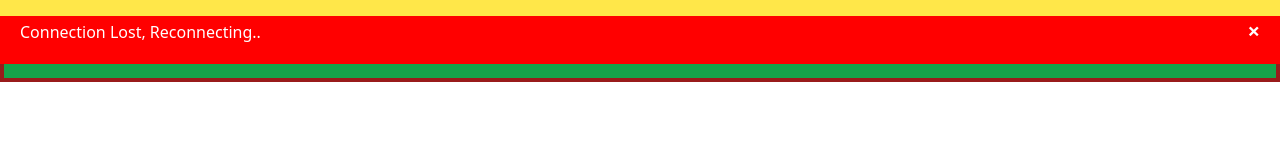
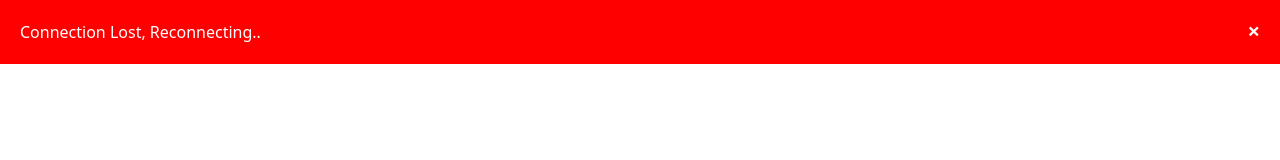
Before and after one commit to vikash1yadav/chat-server-using-websocket, a website: page public/index.html in a window 1280 px wide. Drawn offline with nearby package versions, Linux system fonts and the light colour scheme.

Commit message:
remove tailwind cdn

```diff
--- a/public/index.html
+++ b/public/index.html
@@ -8,7 +8,7 @@
   <meta name="viewport" content="width=device-width, initial-scale=1.0">
   <title>WebSocket Chat</title>
   <link rel="stylesheet" href="styles.css">
-  <script src="https://cdn.tailwindcss.com"></script>
+  <!-- <script src="https://cdn.tailwindcss.com"></script> -->
   <style>
     #bottomContainer {
       position: fixed;
@@ -63,6 +63,7 @@
       padding: 20px;
       background-color: #f44336;
       color: white;
+      z-index: 200;
     }
 
     .closebtn {
```
